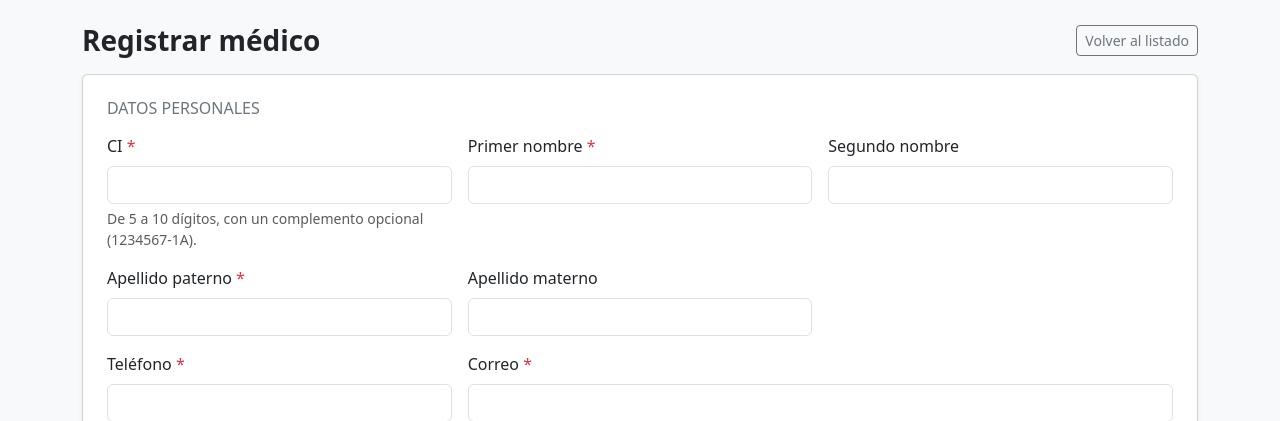
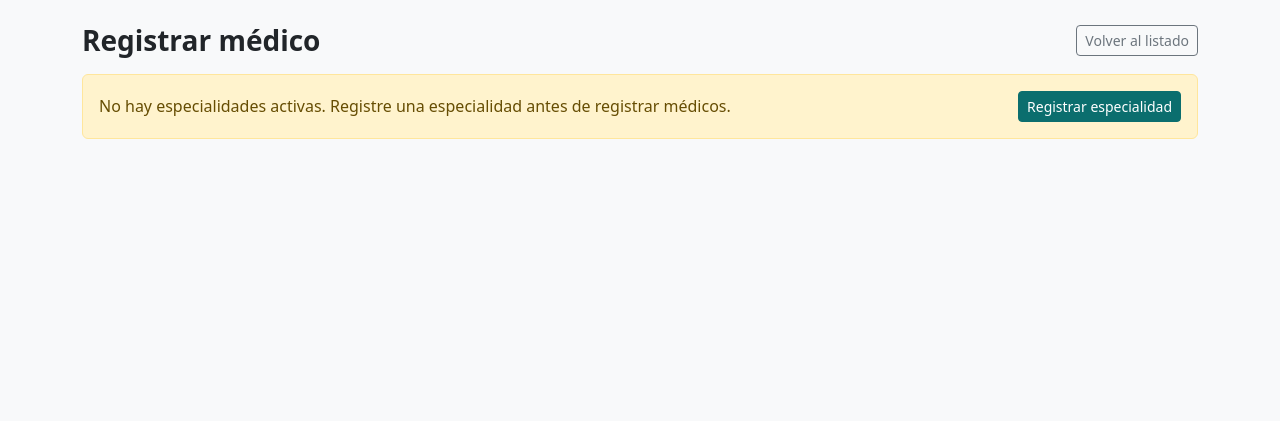
Before and after one commit to Einarpd26/2do-examen-ing-requisitos, a Laravel app: template codigo/resources/views/medicos/create.blade.php in a window 1280 px wide. Shown: the top 421 px of the page. Run offline with Laravel 12, Linux system fonts and the light colour scheme; the template is opened without the code that fills it, so the values that code supplies are empty.

Commit message:
fix(medicos): avisar desde el inicio y ocultar el formulario de alta si no hay especialidades activas

```diff
--- a/codigo/resources/views/medicos/create.blade.php
+++ b/codigo/resources/views/medicos/create.blade.php
@@ -8,6 +8,15 @@
         <a href="{{ route('medicos.index') }}" class="btn btn-outline-secondary btn-sm">Volver al listado</a>
     </div>
 
+    {{-- Sin especialidades activas no se puede registrar un médico: se avisa antes de pedir los datos. --}}
+    @if ($opciones->isEmpty())
+        <div class="alert alert-warning d-flex flex-wrap justify-content-between align-items-center gap-2" role="alert">
+            <span>
+                No hay especialidades activas. Registre una especialidad antes de registrar médicos.
+            </span>
+            <a href="{{ route('especialidades.create') }}" class="btn btn-clinica btn-sm">Registrar especialidad</a>
+        </div>
+    @else
         <div class="card shadow-sm">
             <div class="card-body p-4">
                 <form method="POST" action="{{ route('medicos.store') }}" class="needs-validation" novalidate>
@@ -22,4 +31,5 @@
                 </form>
             </div>
         </div>
+    @endif
 @endsection
```
Also changed, not shown: codigo/tests/Feature/Medicos/MedicoTest.php (+18 -2 lines). Lines whose indentation alone changed are shown as unchanged.
